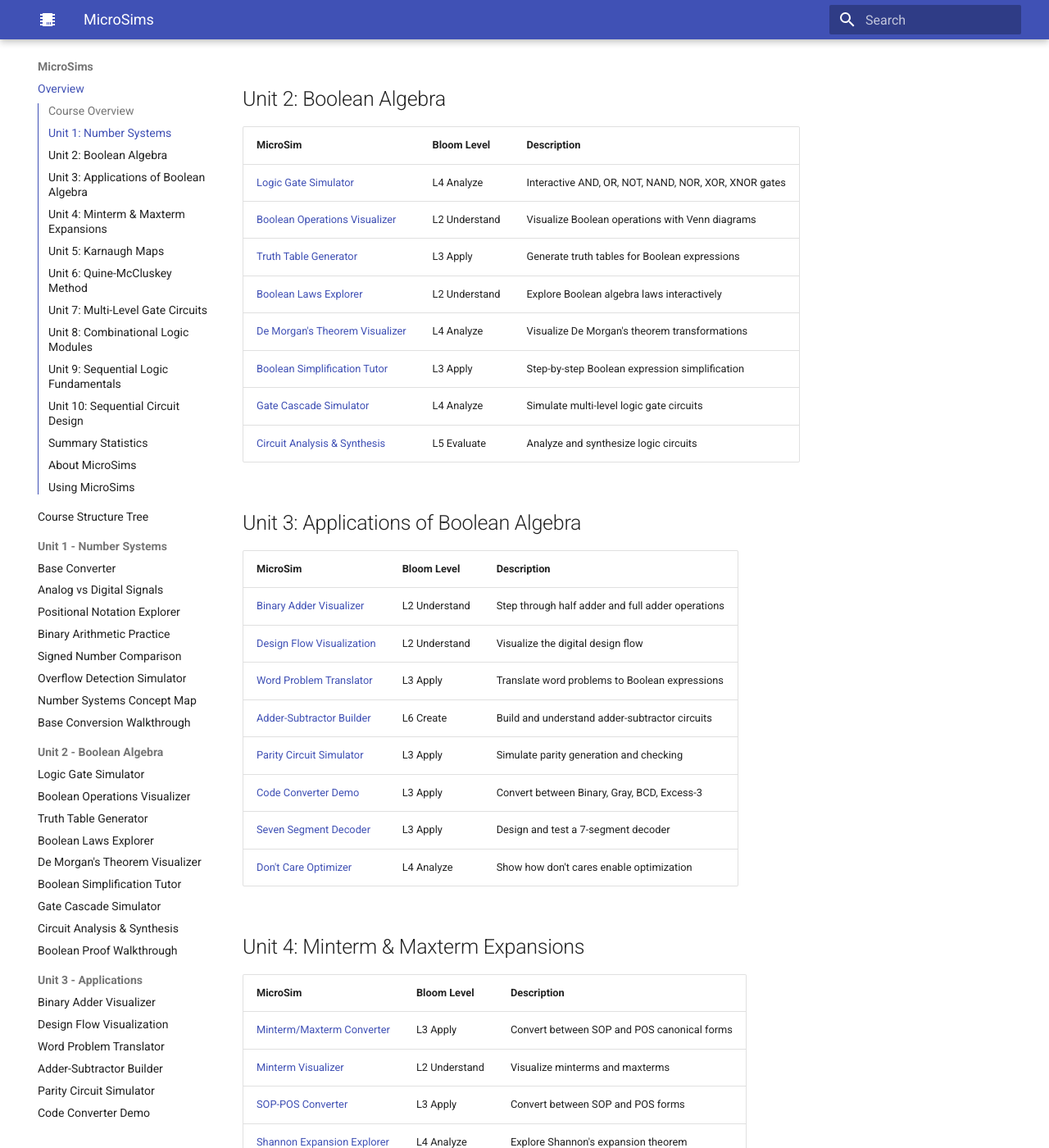
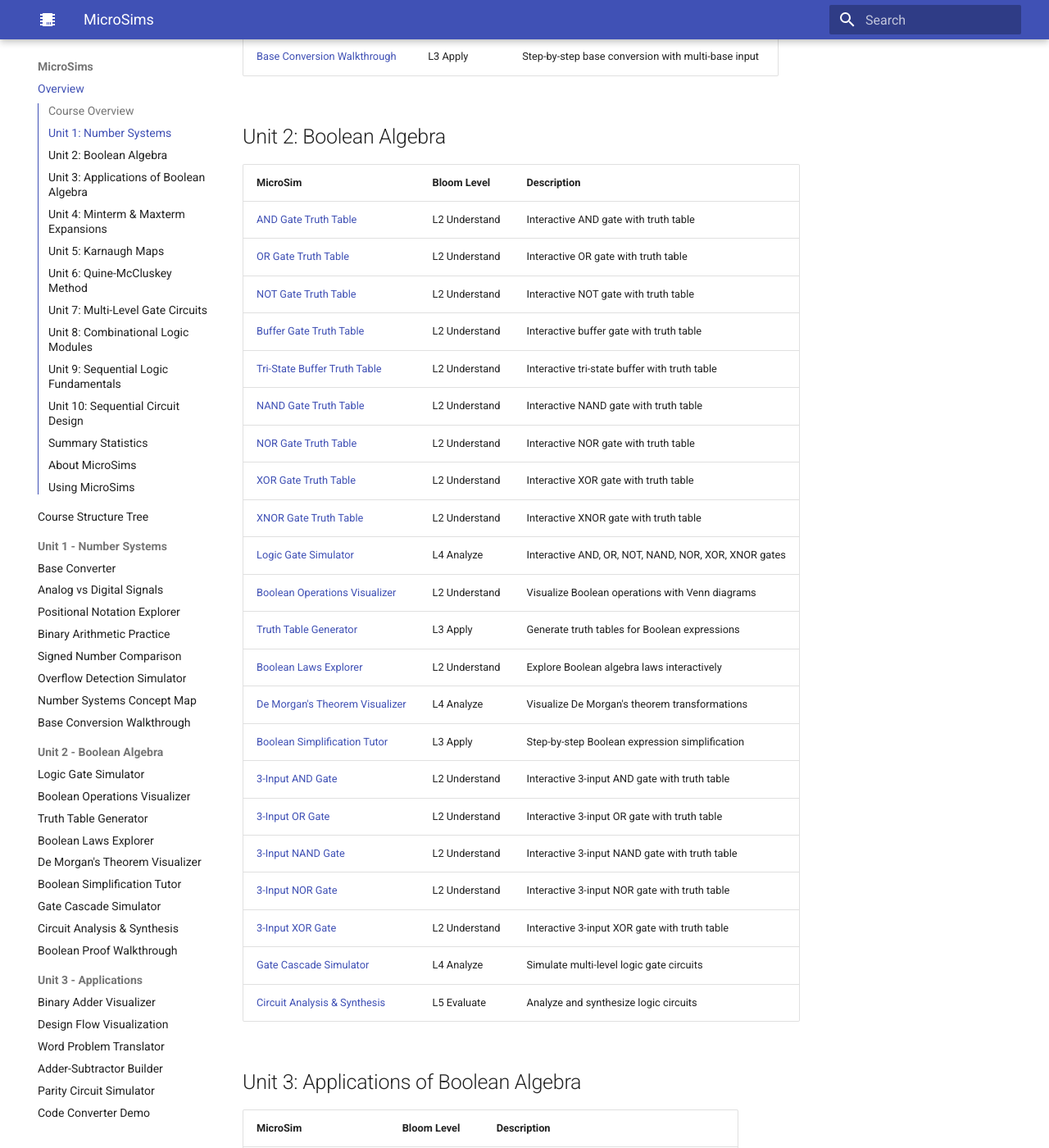
Before and after one commit to Nati-123/intelligent-textbook-ee2301, an MkDocs documentation site: the page built from docs/sims/index.md, in a window 1280 px wide and 1400 px high, scrolled down 860 px. Shown: the whole window at 82% size. Built offline with MkDocs 1.6.1 and Material for MkDocs 9.7.7, drawn with Linux system fonts in a browser that asks for light colours.

Commit message:
Update MicroSims index with all new gate sims and base conversion walkthrough
Add 14 new entries to Unit 2 (9 individual gates + 5 three-input gates)
and 1 new entry to Unit 1 (base conversion walkthrough).
Total MicroSim count: 55 -> 70.

Co-Authored-By: Claude Opus 4.6 <noreply@anthropic.com>

```diff
--- a/docs/sims/index.md
+++ b/docs/sims/index.md
@@ -24,17 +24,32 @@ Interactive educational simulations for learning digital system design.
 | [Signed Number Comparison](signed-number-comparison/index.md) | L4 Analyze | Compare sign-magnitude, 1's and 2's complement |
 | [Overflow Detection Simulator](overflow-detection-simulator/index.md) | L4 Analyze | Detect overflow in signed arithmetic |
 | [Number Systems Concept Map](number-systems-concept-map/index.md) | L2 Understand | Interactive concept map of number systems |
+| [Base Conversion Walkthrough](base-conversion-walkthrough/index.md) | L3 Apply | Step-by-step base conversion with multi-base input |
 
 ## Unit 2: Boolean Algebra
 
 | MicroSim | Bloom Level | Description |
 |----------|-------------|-------------|
+| [AND Gate Truth Table](and-gate-truth-table/index.md) | L2 Understand | Interactive AND gate with truth table |
+| [OR Gate Truth Table](or-gate-truth-table/index.md) | L2 Understand | Interactive OR gate with truth table |
+| [NOT Gate Truth Table](not-gate-truth-table/index.md) | L2 Understand | Interactive NOT gate with truth table |
+| [Buffer Gate Truth Table](buffer-gate-truth-table/index.md) | L2 Understand | Interactive buffer gate with truth table |
+| [Tri-State Buffer Truth Table](tri-state-buffer-truth-table/index.md) | L2 Understand | Interactive tri-state buffer with truth table |
+| [NAND Gate Truth Table](nand-gate-truth-table/index.md) | L2 Understand | Interactive NAND gate with truth table |
+| [NOR Gate Truth Table](nor-gate-truth-table/index.md) | L2 Understand | Interactive NOR gate with truth table |
+| [XOR Gate Truth Table](xor-gate-truth-table/index.md) | L2 Understand | Interactive XOR gate with truth table |
+| [XNOR Gate Truth Table](xnor-gate-truth-table/index.md) | L2 Understand | Interactive XNOR gate with truth table |
 | [Logic Gate Simulator](logic-gate-simulator/index.md) | L4 Analyze | Interactive AND, OR, NOT, NAND, NOR, XOR, XNOR gates |
 | [Boolean Operations Visualizer](boolean-operations-visualizer/index.md) | L2 Understand | Visualize Boolean operations with Venn diagrams |
 | [Truth Table Generator](truth-table-generator/index.md) | L3 Apply | Generate truth tables for Boolean expressions |
 | [Boolean Laws Explorer](boolean-laws-explorer/index.md) | L2 Understand | Explore Boolean algebra laws interactively |
 | [De Morgan's Theorem Visualizer](demorgans-theorem-visualizer/index.md) | L4 Analyze | Visualize De Morgan's theorem transformations |
 | [Boolean Simplification Tutor](boolean-simplification-tutor/index.md) | L3 Apply | Step-by-step Boolean expression simplification |
+| [3-Input AND Gate](3-input-and-gate/index.md) | L2 Understand | Interactive 3-input AND gate with truth table |
+| [3-Input OR Gate](3-input-or-gate/index.md) | L2 Understand | Interactive 3-input OR gate with truth table |
+| [3-Input NAND Gate](3-input-nand-gate/index.md) | L2 Understand | Interactive 3-input NAND gate with truth table |
+| [3-Input NOR Gate](3-input-nor-gate/index.md) | L2 Understand | Interactive 3-input NOR gate with truth table |
+| [3-Input XOR Gate](3-input-xor-gate/index.md) | L2 Understand | Interactive 3-input XOR gate with truth table |
 | [Gate Cascade Simulator](gate-cascade-simulator/index.md) | L4 Analyze | Simulate multi-level logic gate circuits |
 | [Circuit Analysis & Synthesis](circuit-analysis-synthesis/index.md) | L5 Evaluate | Analyze and synthesize logic circuits |
 
```
Also changed, not shown: other parts of docs/sims/index.md (+3 -3 lines).
